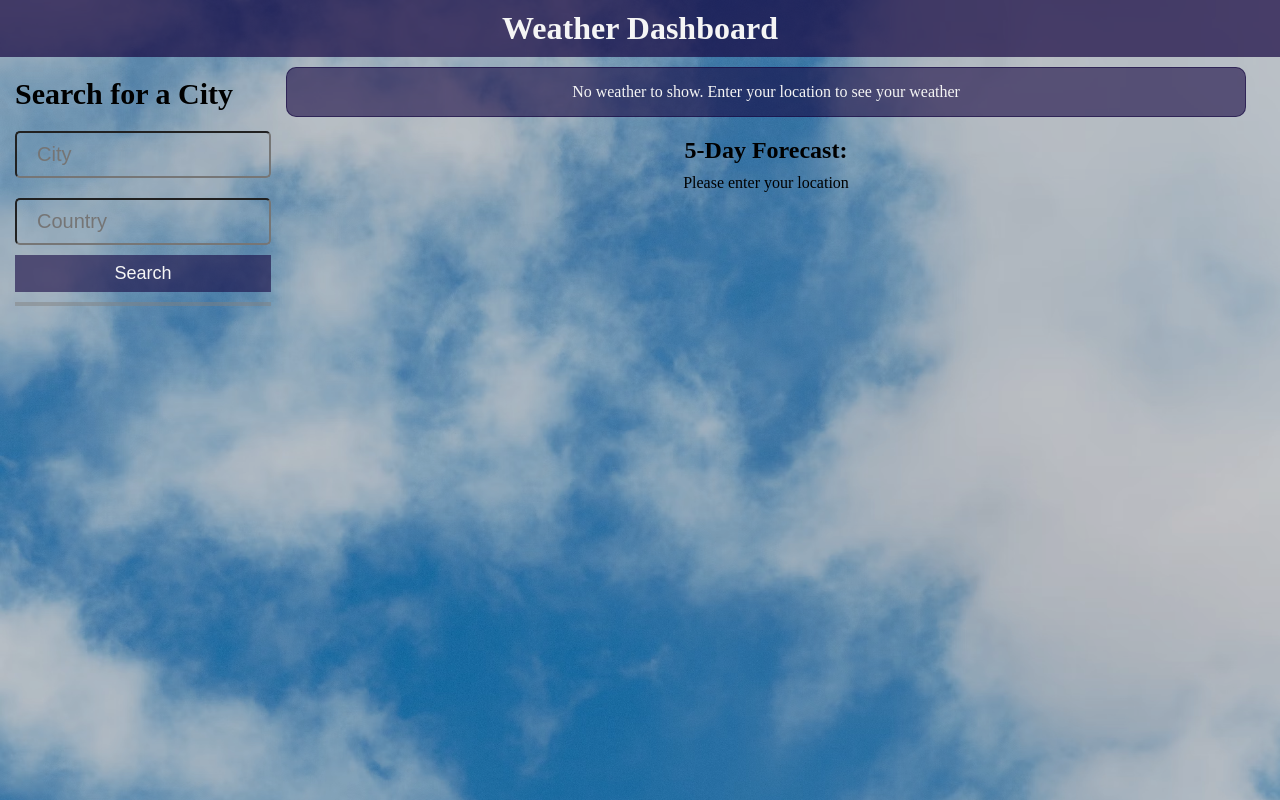
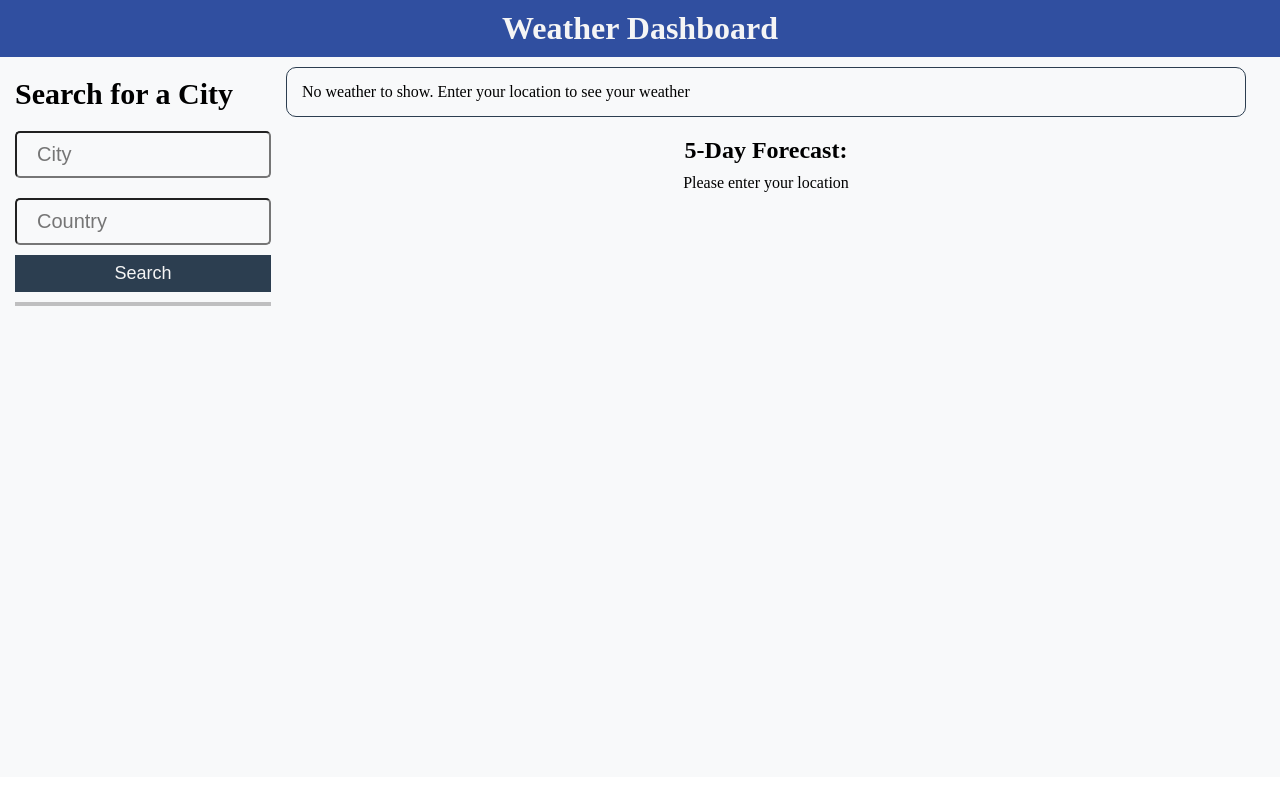
Before and after one commit to Ryan3389/Weather-Forecast-App, a website: page index.html in a window 1280 px wide. Drawn offline with nearby package versions, Linux system fonts and the light colour scheme.

Commit message:
updated styling

```diff
--- a/css/style.css
+++ b/css/style.css
@@ -6,22 +6,24 @@
 }
 
 :root {
-    --background-color: rgba(22, 7, 65, 0.6);
+    /* --background-color: rgba(22, 7, 65, 0.6); */
+    --background-color: #2C3E50;
+    /* --font-color: whitesmoke; */
     --font-color: whitesmoke;
 
 }
 
-body {
+/* body {
     background: linear-gradient(rgba(0, 0, 0, 0.2), rgba(0, 0, 0, 0.2)), url(../images/background.jpg);
     background-size: cover;
-}
+} */
 
 /*HEADER*/
 
 header {
 
-    background-color: rgba(22, 7, 65, 0.7);
-
+    /* background-color: rgba(22, 7, 65, 0.7); */
+    background-color: #304FA0;
     text-align: center;
     color: whitesmoke;
     padding: 10px 15px;
@@ -30,9 +32,14 @@ header {
 
 
 
+
 /*MAIN*/
 main {
     display: flex;
+    background-color: #F8F9FA;
+    height: 90vh;
+    /*ADDED COLOR HERE*/
+
 }
 
 /*ASIDE - form + search btn container*/
@@ -94,11 +101,11 @@ form input {
     width: 75vw;
     margin: 10px 0;
     padding: 15px;
-    display: flex;
+    /* display: flex;
     flex-direction: column;
-    align-items: center;
-    background-color: var(--background-color);
-    color: var(--font-color);
+    align-items: center; */
+    /* background-color: var(--background-color); */
+
 
 }
 
--- a/index.html
+++ b/index.html
@@ -11,7 +11,9 @@
 
 <body>
     <header class="header">
-        <h1>Weather Dashboard</h1>
+        <div class="header-container">
+            <h1>Weather Dashboard</h1>
+        </div>
     </header>
     <main>
 
--- /dev/null
+++ b/package.json
@@ -0,0 +1,5 @@
+{
+  "dependencies": {
+    "dotenv": "^16.4.5"
+  }
+}
```
Also changed, not shown: README.md, 1 other file.
